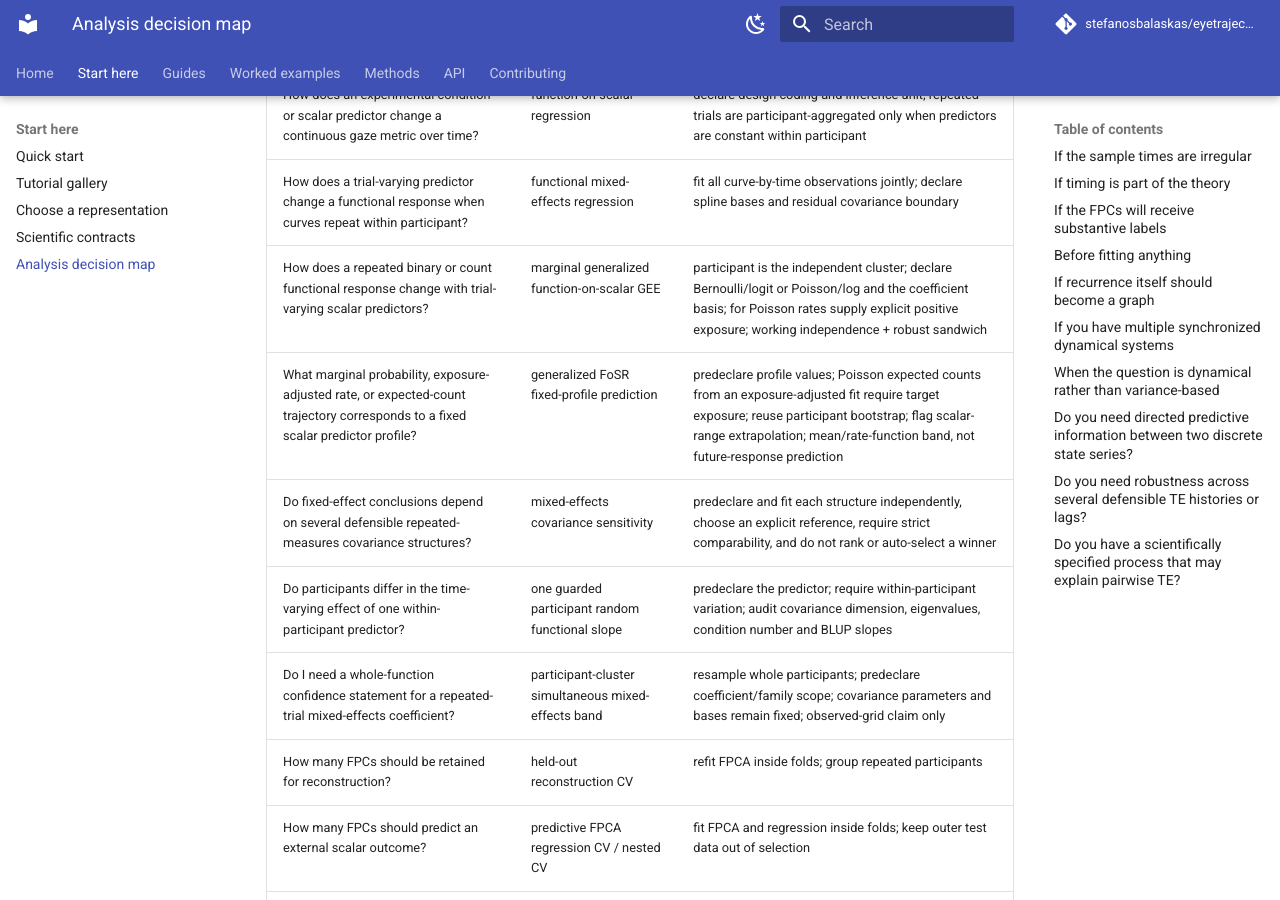
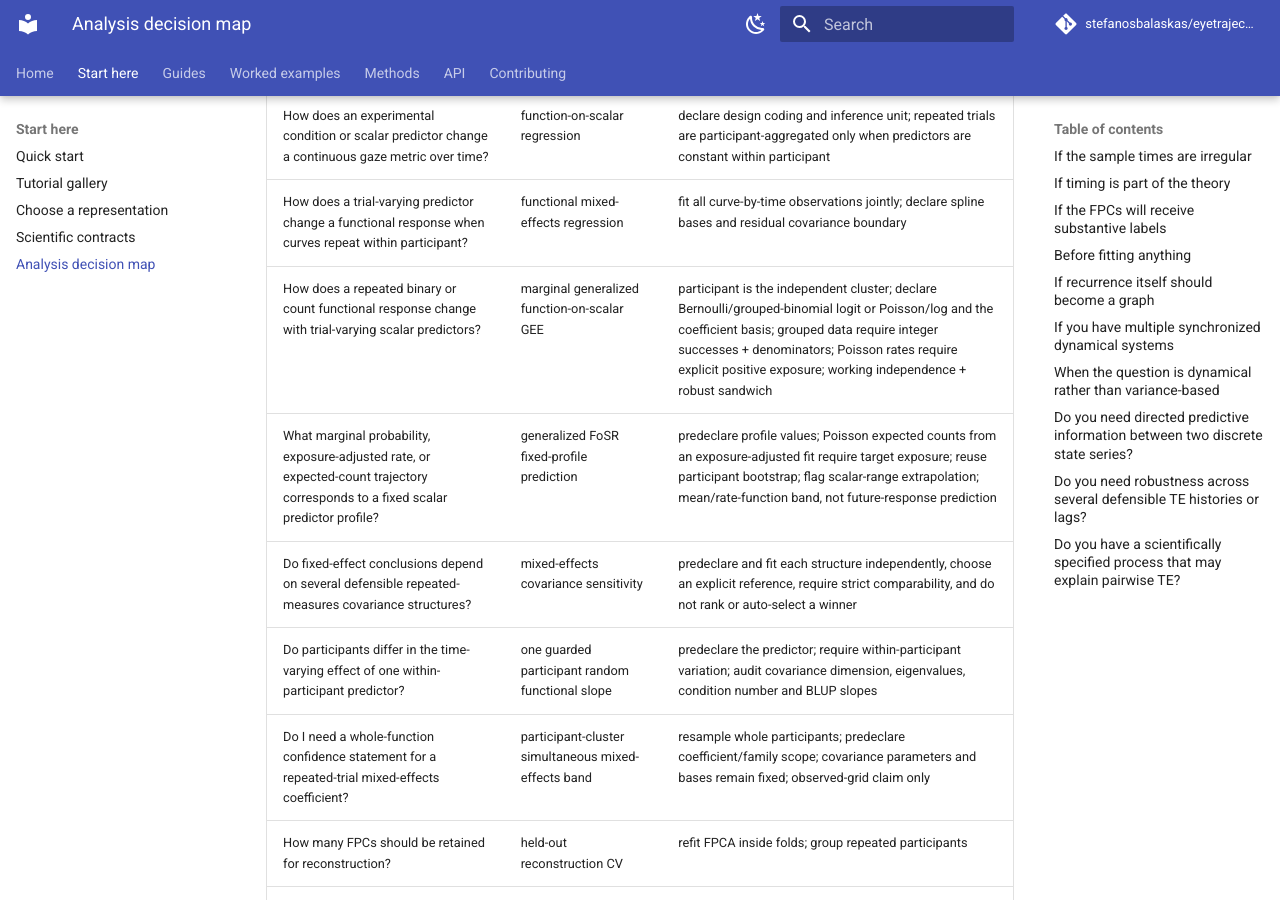
Before and after one commit to stefanosbalaskas/eyetrajectoriespy, an MkDocs documentation site: the page built from docs/concepts/decision-map.md, in a window 1280 px wide and 900 px high, scrolled down 1110 px. Built offline with MkDocs 1.6.1 and Material for MkDocs 9.7.7, drawn with Linux system fonts in a browser that asks for light colours; comment, search, counter and statistics services are not loaded.

Commit message:
Add grouped binomial to decision map

```diff
--- a/docs/concepts/decision-map.md
+++ b/docs/concepts/decision-map.md
@@ -17,7 +17,7 @@
 | Do I need uncertainty for the mean trajectory? | simultaneous multiplier mean band | choose the independent inference unit before calibration |
 | How does an experimental condition or scalar predictor change a continuous gaze metric over time? | function-on-scalar regression | declare design coding and inference unit; repeated trials are participant-aggregated only when predictors are constant within participant |
 | How does a trial-varying predictor change a functional response when curves repeat within participant? | functional mixed-effects regression | fit all curve-by-time observations jointly; declare spline bases and residual covariance boundary |
-| How does a repeated binary or count functional response change with trial-varying scalar predictors? | marginal generalized function-on-scalar GEE | participant is the independent cluster; declare Bernoulli/logit or Poisson/log and the coefficient basis; for Poisson rates supply explicit positive exposure; working independence + robust sandwich |
+| How does a repeated binary or count functional response change with trial-varying scalar predictors? | marginal generalized function-on-scalar GEE | participant is the independent cluster; declare Bernoulli/grouped-binomial logit or Poisson/log and the coefficient basis; grouped data require integer successes + denominators; Poisson rates require explicit positive exposure; working independence + robust sandwich |
 | What marginal probability, exposure-adjusted rate, or expected-count trajectory corresponds to a fixed scalar predictor profile? | generalized FoSR fixed-profile prediction | predeclare profile values; Poisson expected counts from an exposure-adjusted fit require target exposure; reuse participant bootstrap; flag scalar-range extrapolation; mean/rate-function band, not future-response prediction |
 | Do fixed-effect conclusions depend on several defensible repeated-measures covariance structures? | mixed-effects covariance sensitivity | predeclare and fit each structure independently, choose an explicit reference, require strict comparability, and do not rank or auto-select a winner |
 | Do participants differ in the time-varying effect of one within-participant predictor? | one guarded participant random functional slope | predeclare the predictor; require within-participant variation; audit covariance dimension, eigenvalues, condition number and BLUP slopes |
```
